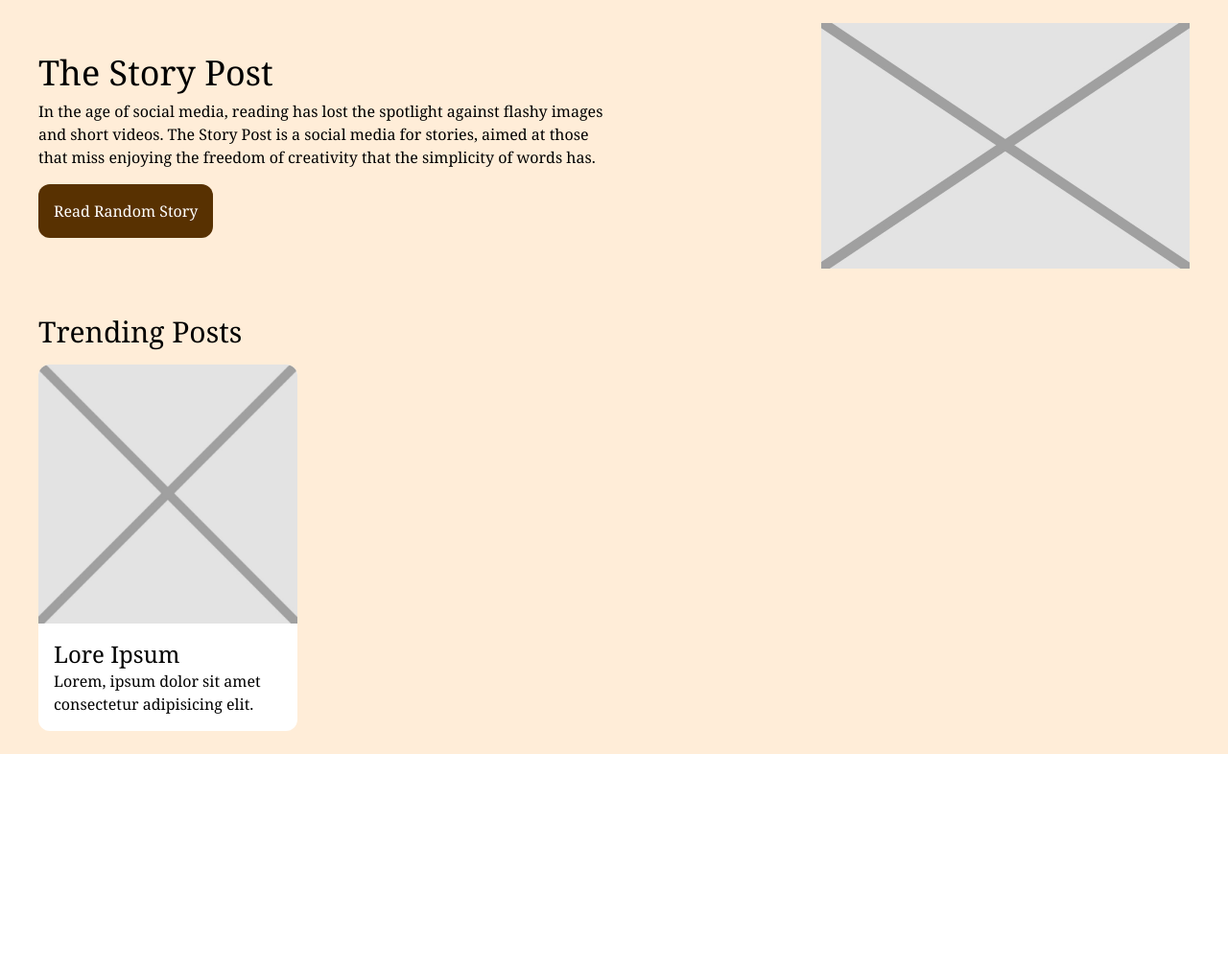
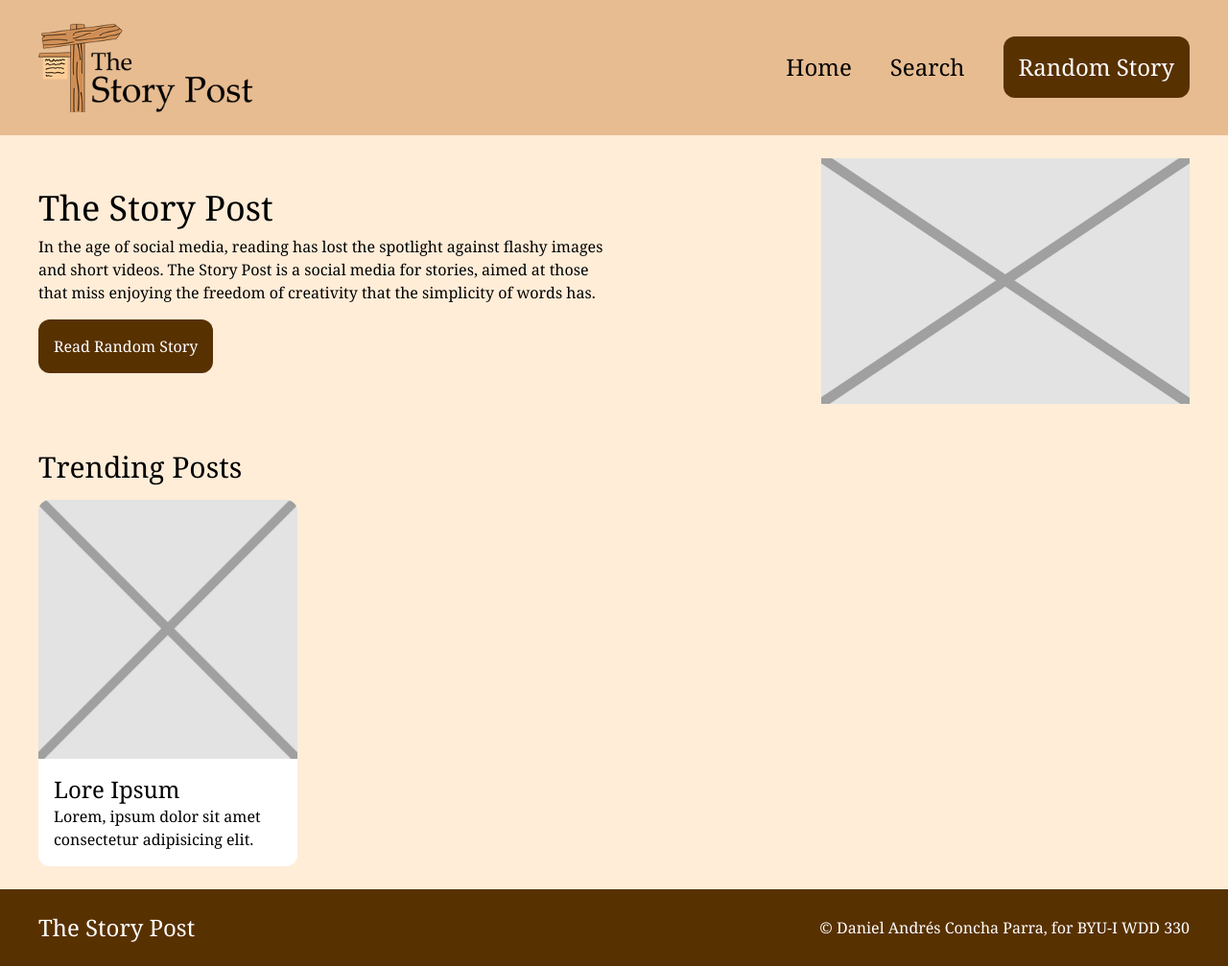
Before and after one commit to DanielAndresCP/the-story-post, a website built with Vite: page src/index.html in a window 1280 px wide. Shown: the whole page at 96% size. Before the commit the page ends 800 px from the top, so only its background shows below. Built offline with nearby package versions, Linux system fonts and the light colour scheme.

Commit message:
Add Dynamic Header and Footer Loading, and Template paths constant

```diff
--- a/src/index.html
+++ b/src/index.html
@@ -42,6 +42,7 @@
       </div>
     </section>
   </main>
+  <script type="module" src="./js/main.js"></script>
 </body>
 
 </html>
--- /dev/null
+++ b/src/js/constants.js
@@ -0,0 +1,4 @@
+export const TEMPLATE_PATHS = {
+    header: "/templates/header.html",
+    footer: "/templates/footer.html"
+}
--- /dev/null
+++ b/src/js/main.js
@@ -0,0 +1,3 @@
+import { loadHeaderAndFooter } from "./template-loading/utils.js"
+
+loadHeaderAndFooter()
--- /dev/null
+++ b/src/js/template-loading/utils.js
@@ -0,0 +1,17 @@
+import { TEMPLATE_PATHS } from "../constants.js"
+
+
+export async function loadHeaderAndFooter() {
+    const header = await getTemplate(TEMPLATE_PATHS.header)
+    const footer = await getTemplate(TEMPLATE_PATHS.footer)
+    const bodyElement = document.querySelector("body")
+    bodyElement.insertAdjacentHTML("afterbegin", header)
+    bodyElement.insertAdjacentHTML("beforeend", footer)
+}
+
+
+export async function getTemplate(url) {
+    const response = await fetch(url)
+    const template = await response.text()
+    return template
+}
```
